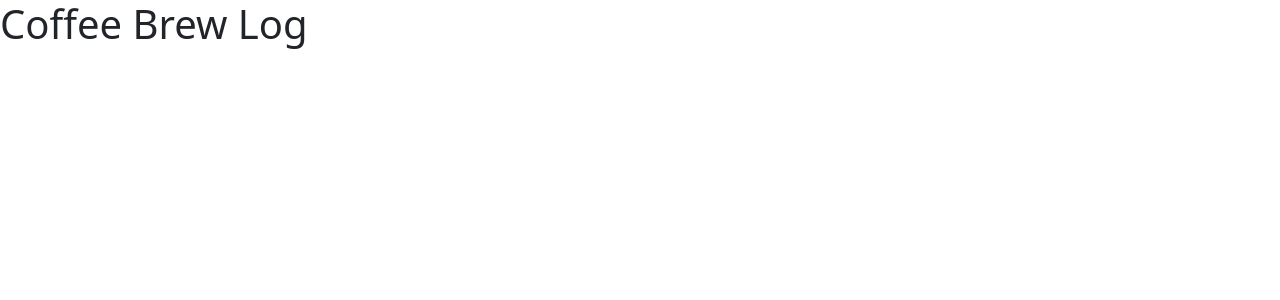
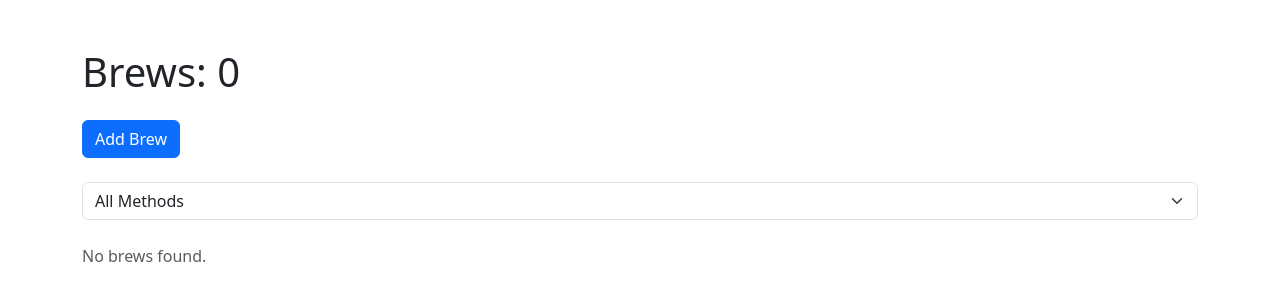
Before and after one commit to Sangiwe/coffee-brew-log, a React app in the folder frontend/: page / in a window 1280 px wide. Shown: the top 300 px of the page. Built offline with nearby package versions, Linux system fonts and the light colour scheme; the HTML template or start-up script is replaced by a standard one.

Commit message:
Create initial Coffee Brew Log UI

```diff
--- a/frontend/src/App.jsx
+++ b/frontend/src/App.jsx
@@ -1,7 +1,24 @@
+import Header from "./components/Header";
+import AddButton from "./components/AddButton";
+import FilterDropdown from "./components/FilterDropdown";
+import BrewList from "./components/BrewList";
+
 function App() {
   return (
-    <div>
-      <h1>Coffee Brew Log</h1>
+    <div className="container mt-5">
+
+      <Header />
+
+      <div className="my-4">
+        <AddButton />
+      </div>
+
+      <div className="mb-4">
+        <FilterDropdown />
+      </div>
+
+      <BrewList />
+
     </div>
   );
 }
--- /dev/null
+++ b/frontend/src/components/AddButton.jsx
@@ -0,0 +1,9 @@
+function AddButton() {
+    return (
+        <button className="btn btn-primary">
+            Add Brew
+        </button>
+    );
+}
+
+export default AddButton;
--- /dev/null
+++ b/frontend/src/components/BrewList.jsx
@@ -0,0 +1,9 @@
+function BrewList() {
+    return (
+        <p className="text-muted">
+            No brews found.
+        </p>
+    );
+}
+
+export default BrewList;
--- /dev/null
+++ b/frontend/src/components/FilterDropdown.jsx
@@ -0,0 +1,13 @@
+function FilterDropdown() {
+    return (
+        <select className="form-select">
+            <option>All Methods</option>
+            <option>Espresso</option>
+            <option>Pour Over</option>
+            <option>French Press</option>
+            <option>AeroPress</option>
+        </select>
+    );
+}
+
+export default FilterDropdown;
--- /dev/null
+++ b/frontend/src/components/Header.jsx
@@ -0,0 +1,7 @@
+function Header() {
+    return (
+        <h1>Brews: 0</h1>
+    );
+}
+
+export default Header;
```
